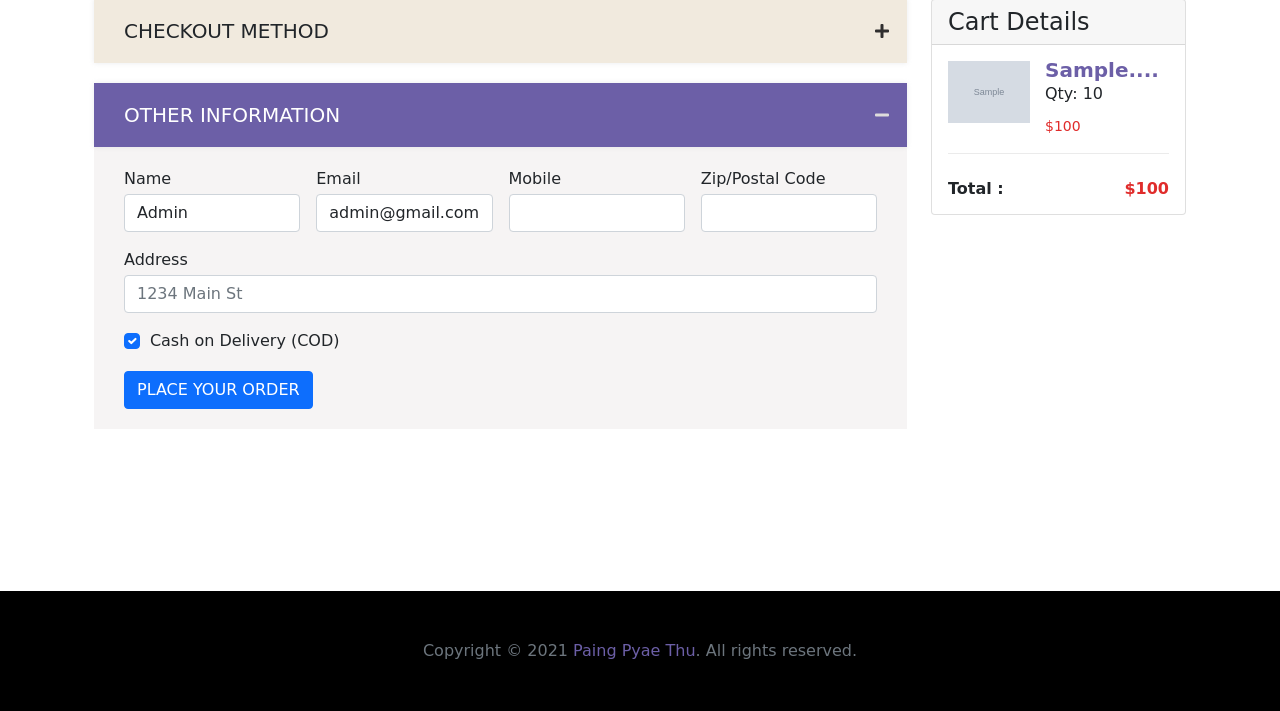
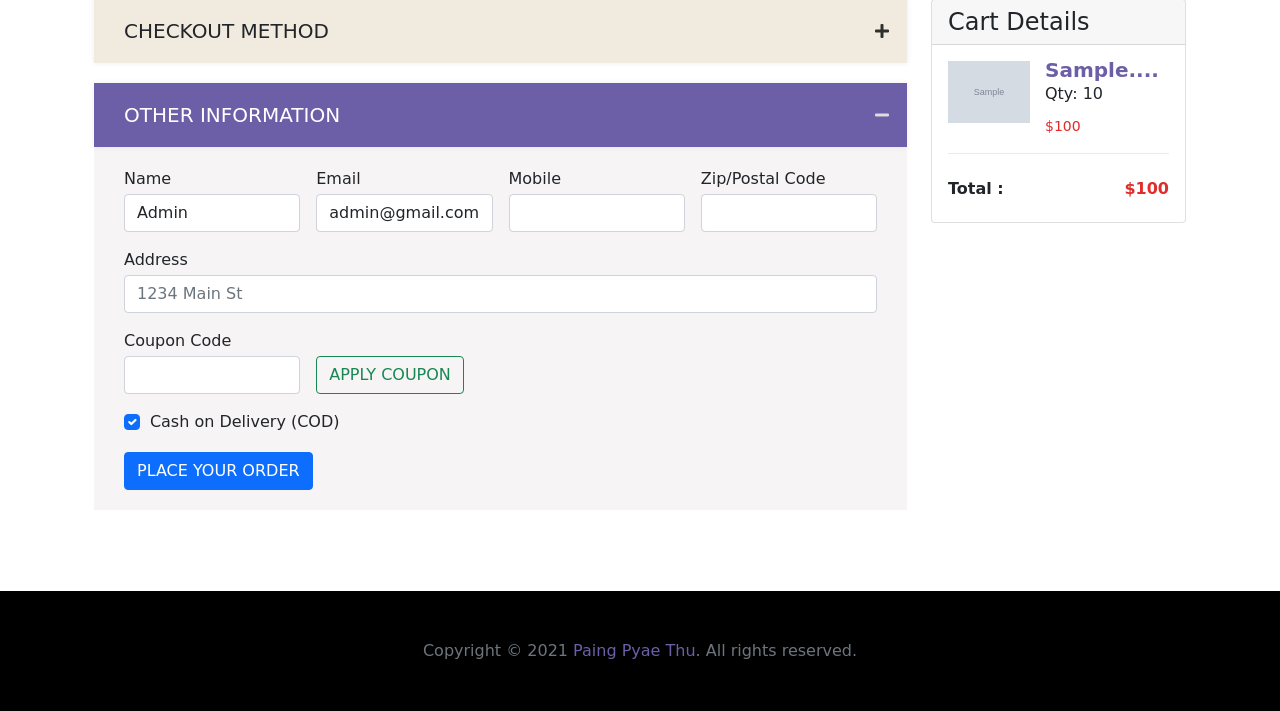
Before and after one commit to paingpyaethu/web-dev-projects, a PHP site: page /projects/checkout.php in a window 1280 px wide. Shown: the part 355-1066 px from the top of the page. Run offline with PHP 8.4, Linux system fonts and the light colour scheme; a user stored in the database is signed in; data comes from the database, SQL or seed files in the repository; tables that the repository leaves empty or names only in its code hold one stand-in row (values such as "Sample post"); grey boxes marked "Sample" are stand-in pictures; data that the repository does not hold is empty; some libraries are stand-ins or nearby versions; some web fonts are replaced.

Commit message:
update-coupon_code

```diff
--- a/p2t_palette_food_ordering/assets/css/styles.css
+++ b/p2t_palette_food_ordering/assets/css/styles.css
@@ -372,7 +372,6 @@
 .shopping-cart-total > h4 {
     font-size: 16px;
     font-weight: 700;
-    margin-bottom: 17px;
 }
 .shopping-cart-total > h4:last-child {
     margin-bottom: 0;
@@ -404,6 +403,10 @@
 .shopping-cart-btn a:hover {
     background-color: #e02c2b;
     color: #fff;
+}
+
+.coupon_code_box {
+    display: none;
 }
 
 /*=================== Start Main Menu ====================*/
--- a/p2t_palette_food_ordering/assets/js/custom.js
+++ b/p2t_palette_food_ordering/assets/js/custom.js
@@ -270,7 +270,38 @@
          }
       }
    });
+   e.preventDefault();
+});
 
-   e.preventDefault();
-
-});
+function applyCoupon() {
+   let coupon_code = jQuery('#coupon_code').val();
+   if (coupon_code === ''){
+      jQuery('#couponCodeMsg').html('Please Enter Coupon Code');
+   }else {
+      jQuery.ajax({
+         url: frontUrl+'/apply_coupon',
+         type: 'post',
+         data: 'coupon_code='+coupon_code,
+         success: function (result) {
+            let data=jQuery.parseJSON(result);
+            if (data.status == 'success'){
+               Swal.fire(
+                  'Congratulations',
+                  data.msg,
+                  'success'
+               );
+               jQuery('.coupon_code_box').show();
+               jQuery('.coupon_code_str').html(coupon_code);
+               jQuery('.final_price').html('$'+data.coupon_code_apply)
+            }
+            if (data.status == 'error'){
+               Swal.fire(
+                  'Opps!',
+                  data.msg,
+                  'error'
+               );
+            }
+         }
+      })
+   }
+}
--- a/p2t_palette_food_ordering/checkout.php
+++ b/p2t_palette_food_ordering/checkout.php
@@ -32,10 +32,19 @@
    $checkout_address = textFilter($_POST['checkout_address']);
    $payment_type = textFilter($_POST['payment_type']);
 
+   if (isset($_SESSION['COUPON_CODE']) && isset($_SESSION['FINAL_PRICE']))
+   {
+      $coupon_code = textFilter($_SESSION['COUPON_CODE']);
+      $final_price = textFilter($_SESSION['FINAL_PRICE']);
+   } else {
+      $coupon_code = '';
+      $final_price = $totalPrice;
+   }
 
-   $sql = "INSERT INTO order_master (user_id, name, email, mobile, address, total_price, zipcode, payment_status, order_status)
+
+   $sql = "INSERT INTO order_master (user_id, name, email, mobile, address, total_price, coupon_code, final_price, zipcode, payment_status, order_status)
            VALUES ('$userId','$checkout_name','$checkout_email','$checkout_mobile','$checkout_address','$totalPrice',
-           '$checkout_zip','pending','1')";
+           '$coupon_code','$final_price','$checkout_zip','pending','1')";
    mysqli_query(conn(),$sql);
 
    getOrderMasterId();
@@ -138,6 +147,18 @@
                                     <label for="inputAddress" class="form-label">Address</label>
                                     <input type="text" class="form-control" id="inputAddress" placeholder="1234 Main St" name="checkout_address" required>
                                  </div>
+                                 <div class="col-md-6 col-lg-3">
+                                    <label for="coupon_code" class="form-label">Coupon Code</label>
+                                    <input type="text" class="form-control" id="coupon_code" name="coupon_code">
+                                 </div>
+                                 <div class="col-md-6 col-lg-3">
+                                    <button type="button" name="coupon_code" class="btn btn-outline-success text-uppercase"
+                                            style="margin-top: 27px" onclick="applyCoupon()">
+                                       Apply Coupon
+                                    </button>
+                                 </div>
+                                 <p class="my-0 text-danger fw-bold" id="couponCodeMsg"></p>
+
                                  <div class="col-12">
                                     <div class="form-check">
                                        <input class="form-check-input" type="checkbox" id="gridCheck" name="payment_type" value="cod" checked="checked">
@@ -181,6 +202,10 @@
                            </ul>
                            <div class="shopping-cart-total">
                               <h4>Total : <span class="shop-total"><?php echo $dollarSign.$totalPrice;?></span></h4>
+                              <div class="coupon_code_box">
+                                 <h4 class="fs-6 fw-bold">Coupon Code: <span class="float-end text-danger coupon_code_str"></span></h4>
+                                 <h4 class="fs-6 fw-bold">Final Price: <span class="float-end text-danger final_price"></span></h4>
+                              </div>
                            </div>
                         </div>
                      </div>
@@ -192,26 +217,13 @@
    </div>
 </div>
 
+<?php
 
+   if (isset($_SESSION['COUPON_CODE']))
+   {
+      unset($_SESSION['COUPON_CODE']);
+      unset($_SESSION['FINAL_PRICE']);
+   }
 
-
-
-
-
-
-
-
-
-
-
-
-
-
-
-
-
-
-
-
-
+?>
 <?php include('template/front_panel/footer.php'); ?>
--- a/p2t_palette_food_ordering/template/front_panel/header.php
+++ b/p2t_palette_food_ordering/template/front_panel/header.php
@@ -4,7 +4,6 @@
 require_once "core/function.php";
 require_once "core/constant.php";
 
-$totalPrice = 0;
 $dollarSign = '$';
 
 getDishCartStatus();
@@ -33,12 +32,8 @@
 }
 
 $cartArr = getUserFullCart();
-//prx($cartArr);
 
-foreach ($cartArr as $item){
-   $totalPrice = $totalPrice + ($item['qty'] * $item['price']);
-}
-
+$totalPrice = getCartTotalPrice();
 $totalCartDish = count($cartArr);
 ?>
 
```
Also changed, not shown: p2t_palette_food_ordering/admin/order.php (+7 -2 lines), p2t_palette_food_ordering/apply_coupon.php (added, +48 -0 lines), p2t_palette_food_ordering/core/function.php (+20 -10 lines), p2t_palette_food_ordering/download_invoice.php (+9 -2 lines), p2t_palette_food_ordering/order_history.php (+6 -1 lines), p2t_palette_food_ordering/order_success.php (+7 -1 lines).
